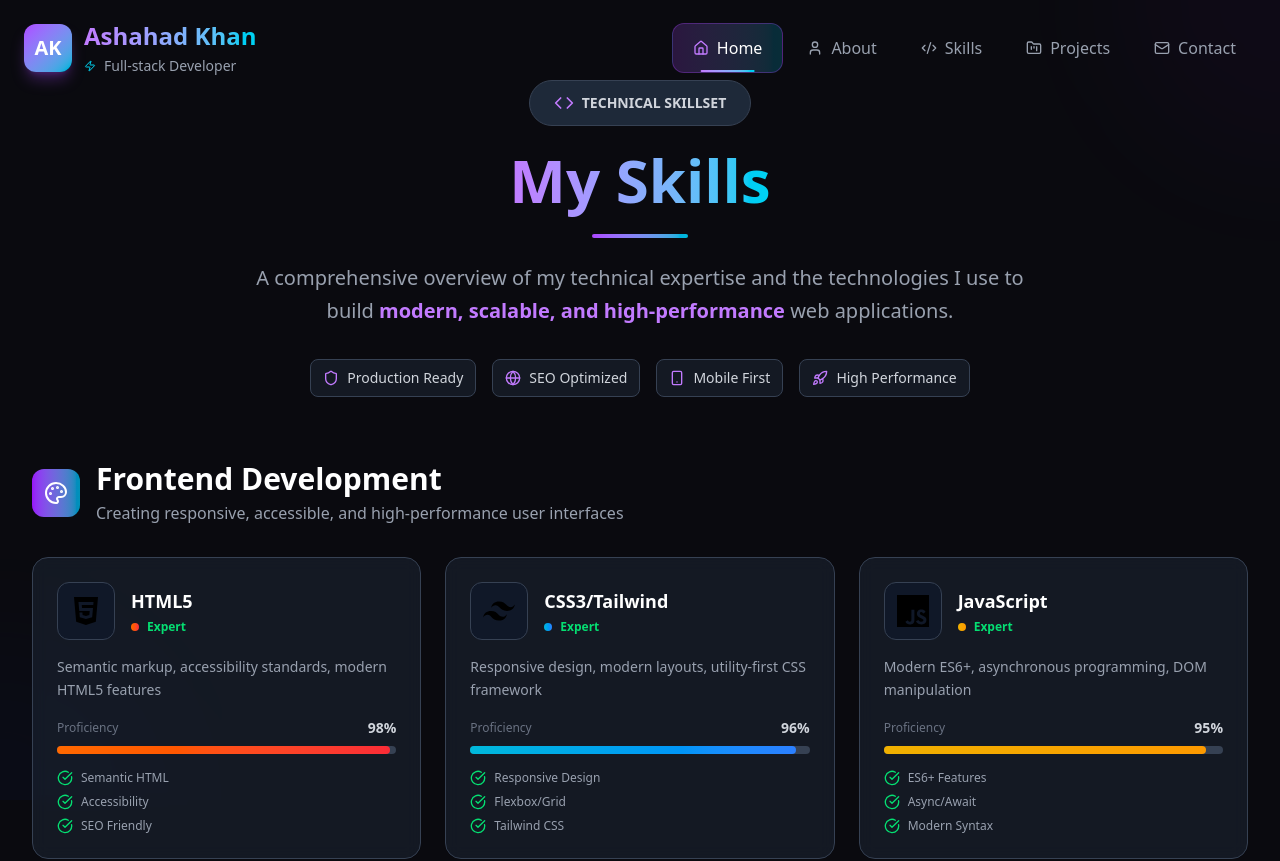
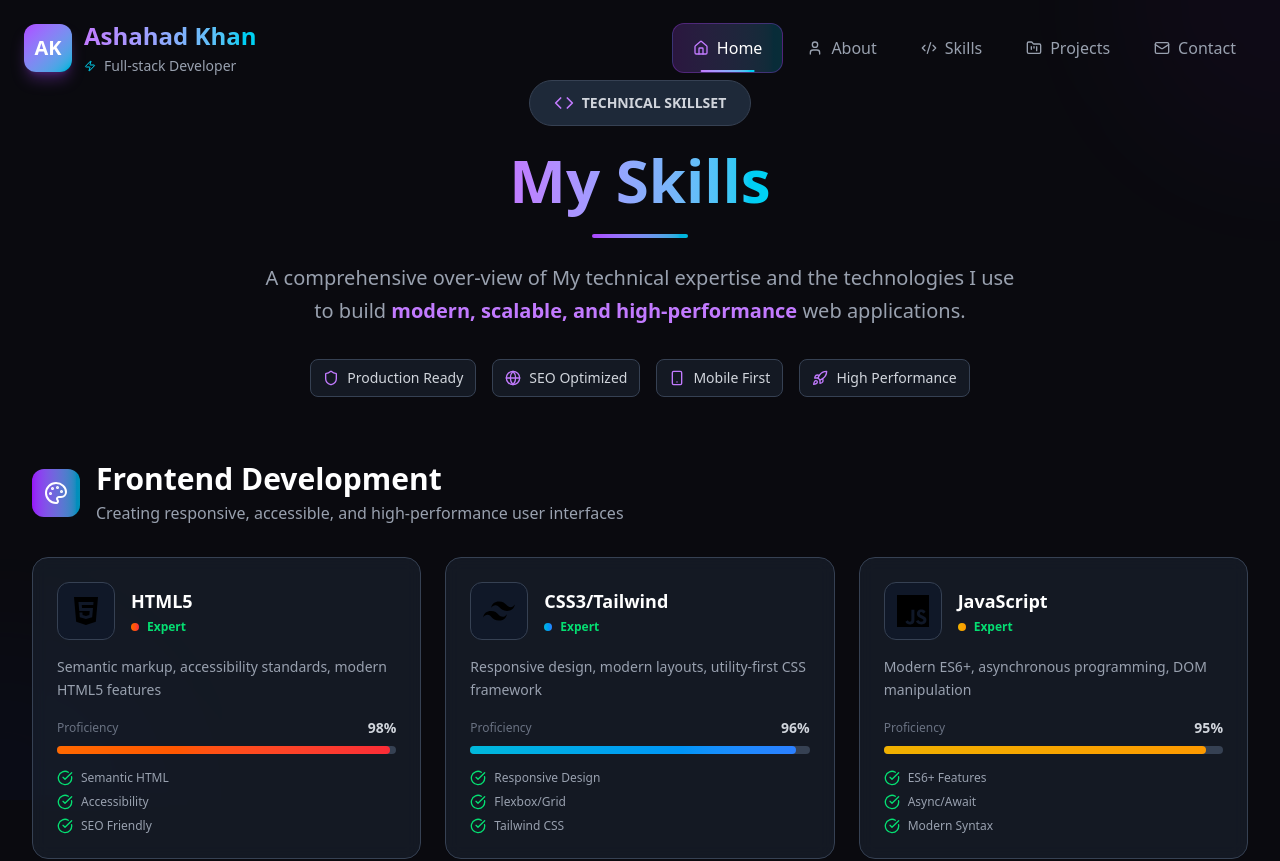
Before and after one commit to ashahadk76-cmd/My-Portfolio, a Next.js app: page /skills in a window 1280 px wide. Shown: the top 861 px of the page. Built offline with nearby package versions, Linux system fonts and the light colour scheme.

Commit message:
fix miner bugs

```diff
--- a/src/app/skills/page.js
+++ b/src/app/skills/page.js
@@ -238,7 +238,7 @@ const Skills = () => {
           <div className="w-24 h-1 bg-gradient-to-r from-purple-500 to-cyan-500 rounded-full mx-auto mb-6"></div>
 
           <p className="text-lg sm:text-xl text-gray-400 max-w-3xl mx-auto leading-relaxed">
-            A comprehensive overview of my technical expertise and the technologies
+            A comprehensive over-view of My technical expertise and the technologies
             I use to build <strong className="text-purple-400">modern, scalable, and high-performance</strong> web applications.
           </p>
 
```
